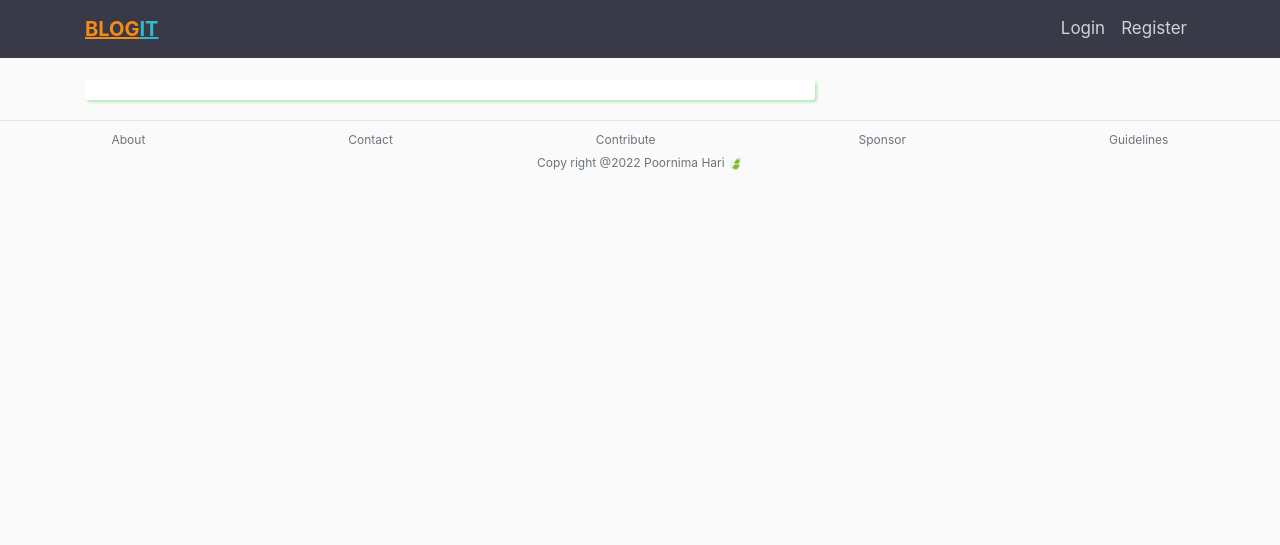
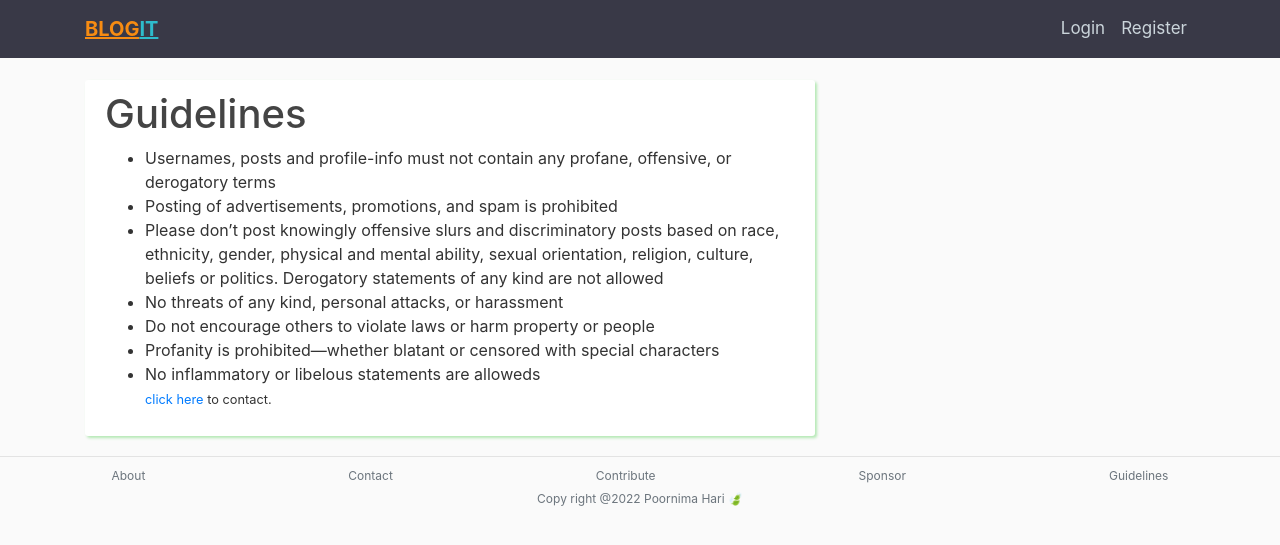
Before and after one commit to poornimahk2/blog-it, a Django app: page /account/community/guidelines/ in a window 1280 px wide. Shown: the top 545 px of the page. Run offline with Django 3.2, Linux system fonts and the light colour scheme; data that the repository does not hold is empty; parts of the project's set-up code (start-up, migrations or seed data) failed here and were passed over; some libraries are stand-ins or nearby versions.

Commit message:
Guidelines added

```diff
--- a/footer/templates/footer/guidelines.html
+++ b/footer/templates/footer/guidelines.html
@@ -7,9 +7,8 @@
 
 <div class="content-section">
 
-	<!-- <h1>Guidelines</h1>
-	<p>By posting on "nccbuddy.com", you are agreeing to abide by the following community guidelines (‘Guidelines’). Although we will do our utmost to avoid this, "nccbuddy.com" reserves the right to delete, move or otherwise alter posts posted by users if they are deemed to violate these guidelines.</p> -->
-   <!-- <ul>
+	<h1>Guidelines</h1>
+   <ul>
    		<li>Usernames, posts and profile-info must not contain any profane, offensive, or derogatory terms</li>
    		<li>Posting of advertisements, promotions, and spam is prohibited</li>
    		<li>Please don’t post knowingly offensive slurs and discriminatory posts based on race, ethnicity, gender, physical and mental ability, sexual orientation, religion, culture, beliefs or politics. Derogatory statements of any kind are not allowed</li>
@@ -17,15 +16,9 @@
    		<li>Do not encourage others to violate laws or harm property or people</li>
    		<li>Profanity is prohibited—whether blatant or censored with special characters</li>
    		<li>No inflammatory or libelous statements are alloweds</li>
-   		<li>No unlawful content (local, state, or central) is allowed to be posted or linked to</li>
-   		<li>Please don’t impersonate anyone or misrepresent yourself</li>
-   		<li>Don’t post any medical advice, or accept any medical advice from other users</li>
-   		<li>Don’t upload, post, transmit, or make available, any material that contains viruses or any other computer code, programs or files designed to destroy, interrupt, or limit the functionality of any computer software or hardware or telecommunications equipment.</li>
-
-   		<p>Please alert "nccbuddy.com" if you see offensive language, abusive language, spam, self-promotion or advertising, or off-topic posts. The "nccbuddy.com" will take measures to ensure that questionable posts are removed if they violate the community guidelines.<br>
    		<small><a href="{% url 'community:contact' %}">click here</a> to contact.</small>
    		</p>
-   </ul> -->
+   </ul>
 
 </div>
 
```
